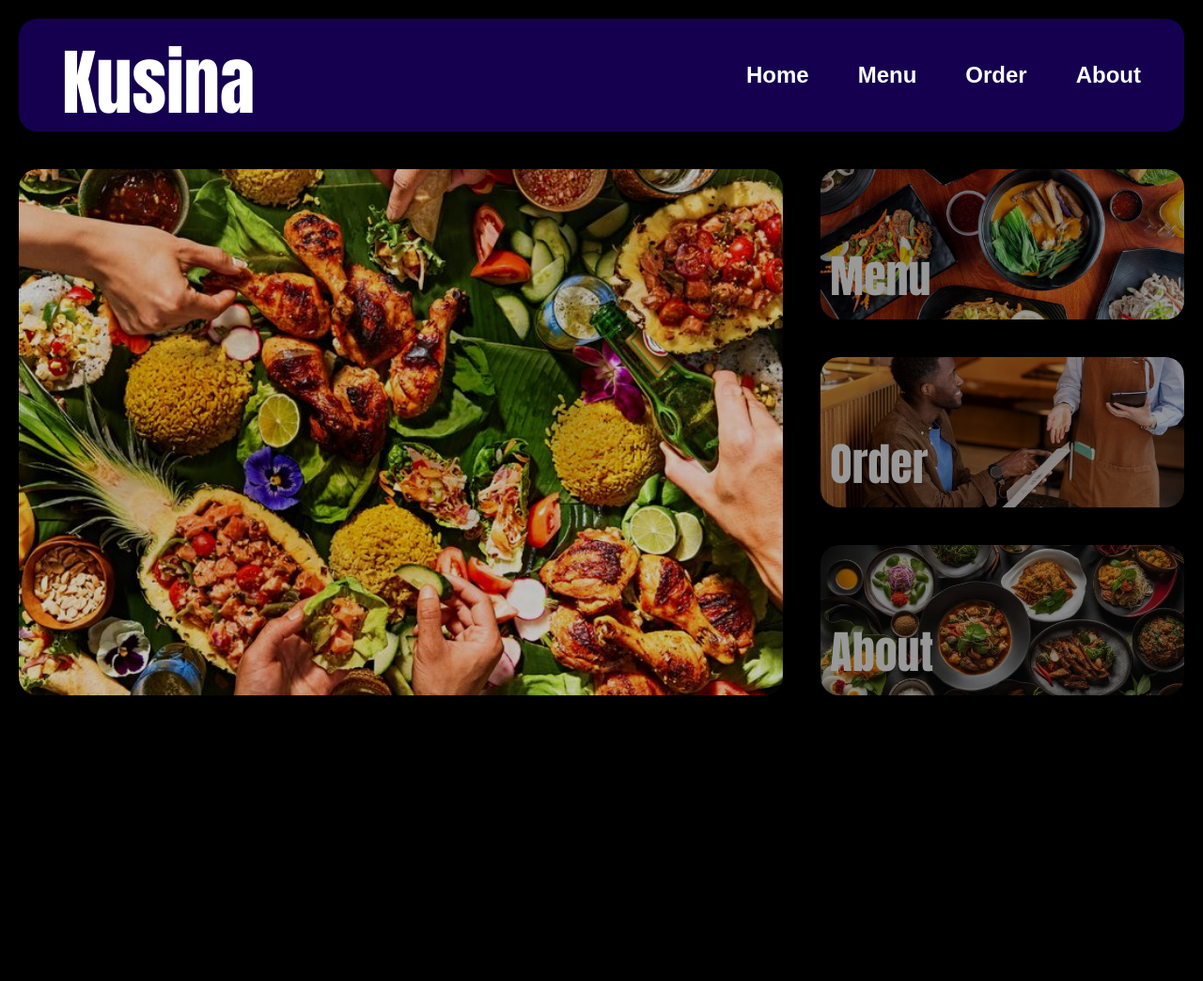
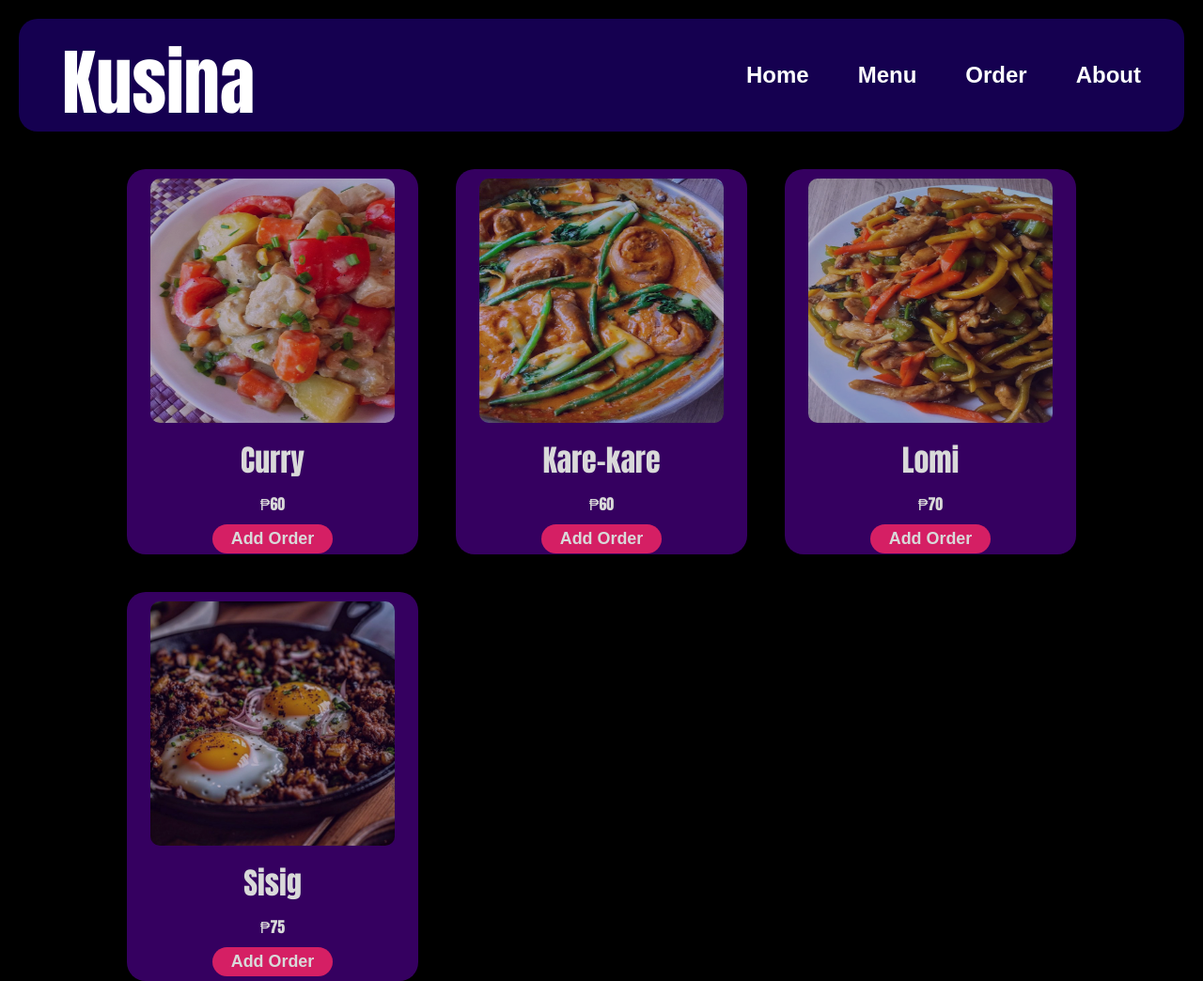
Before and after one commit to ArjTheProgrammer/Restaurant-page, a website built with webpack: page src/index.html in a window 1280 px wide. Shown: the whole page at 94% size. Before the commit the page ends 800 px from the top, so only its background shows below. Built offline with nearby package versions, Linux system fonts and the light colour scheme.

Commit message:
Add the menu page
Add a Menu class for the constructor of each menu Items, add array of menu items for the collection, and created a function that add it to the array and display them

```diff
--- a/src/index.js
+++ b/src/index.js
@@ -1,4 +1,5 @@
 import './style.css';
-import { home} from './pages/home.js';
+import { home } from './pages/home.js';
+import { menu } from './pages/menu.js';
 
-home();
+menu();
--- /dev/null
+++ b/src/pages/menu.js
@@ -0,0 +1,60 @@
+import curry from "../assets/curry.jpg";
+import karekare from "../assets/kare-kare.jpg";
+import lomi from "../assets/lomi.jpg";
+import sisig from "../assets/sisig.jpg";
+
+export function menu(){
+    let menuItems = [];
+
+    const content = document.querySelector("#content");
+
+    const menuWrapper = document.createElement("div");
+    menuWrapper.className = "menu-wrapper";
+
+    class Menu{
+        constructor(title, price, img){
+            this.title = title;
+            this.price = price;
+            this.img = img;
+        }
+    }
+
+    //bunch of menu
+    const curryObj = new Menu("Curry", 60, curry);
+    const karekareObj = new Menu("Kare-kare", 60, karekare);
+    const lomiObj = new Menu("Lomi", 70, lomi);
+    const sisigObj = new Menu("Sisig", 75, sisig);
+
+    displayMenu(curryObj);
+    displayMenu(karekareObj);
+    displayMenu(lomiObj);
+    displayMenu(sisigObj);
+
+    function displayMenu(menu){
+        const menuContainer = document.createElement("div");
+        menuContainer.className = `menu`;
+
+        const imageContainer = new Image();
+        imageContainer.src = menu.img;
+
+        const titleContainer = document.createElement("h1");
+        titleContainer.textContent = menu.title;
+
+        const priceContainer = document.createElement("p");
+        priceContainer.textContent = `₱${menu.price}`;
+
+        const orderButton = document.createElement("button");
+        orderButton.textContent = "Add Order";
+
+        menuContainer.append(imageContainer);
+        menuContainer.append(titleContainer);
+        menuContainer.append(priceContainer);
+        menuWrapper.append(menuContainer);
+        menuContainer.append(orderButton);
+        menuItems.push(menu);
+    }
+
+    console.log(menuItems);
+
+    content.append(menuWrapper);
+}
--- a/src/style.css
+++ b/src/style.css
@@ -114,6 +114,7 @@ nav > button:hover {
 .aboutTab:hover {
   opacity: 1;
   text-shadow: 2px 2px 5px var(--color-10-highlight);
+  cursor: pointer;
 }
 
 .menuTab,
@@ -125,3 +126,53 @@ nav > button:hover {
   font-size: 3rem;
   padding: 10px;
 }
+
+.menu-wrapper {
+  height: 100%;
+  display: grid;
+  grid-template: repeat(auto-fill, max(450px)) / repeat(auto-fill, max(350px));
+  justify-content: center;
+}
+
+.menu-wrapper > .menu {
+  background-color: var(--color-10);
+  margin: 20px;
+  border-radius: 20px;
+  border: 20px 10px;
+  display: flex;
+  flex-direction: column;
+  align-items: center;
+  opacity: 0.85;
+}
+
+.menu-wrapper > .menu:hover {
+  opacity: 1;
+}
+
+.menu-wrapper > .menu > img {
+  height: 260px;
+  width: 260px;
+  opacity: 0.8;
+  margin: 10px;
+  border-radius: 10px;
+}
+
+.menu-wrapper > .menu > :not(:first-child) {
+  margin: 5px 0px;
+}
+
+.menu-wrapper > .menu > button {
+  background-color: var(--color-10-highlight);
+  border: none;
+  padding: 5px 20px;
+  color: white;
+  font-family: sans-serif;
+  font-size: 1.12rem;
+  font-weight: 800;
+  border-radius: 30px;
+}
+
+.menu-wrapper > .menu > button:hover {
+  transform: scale(1, 1.15);
+  cursor: pointer;
+}
```
Also changed, not shown: src/assets/curry.jpg (added), src/assets/kare-kare.jpg (added), src/assets/lomi.jpg (added), src/assets/sisig.jpg (added).
